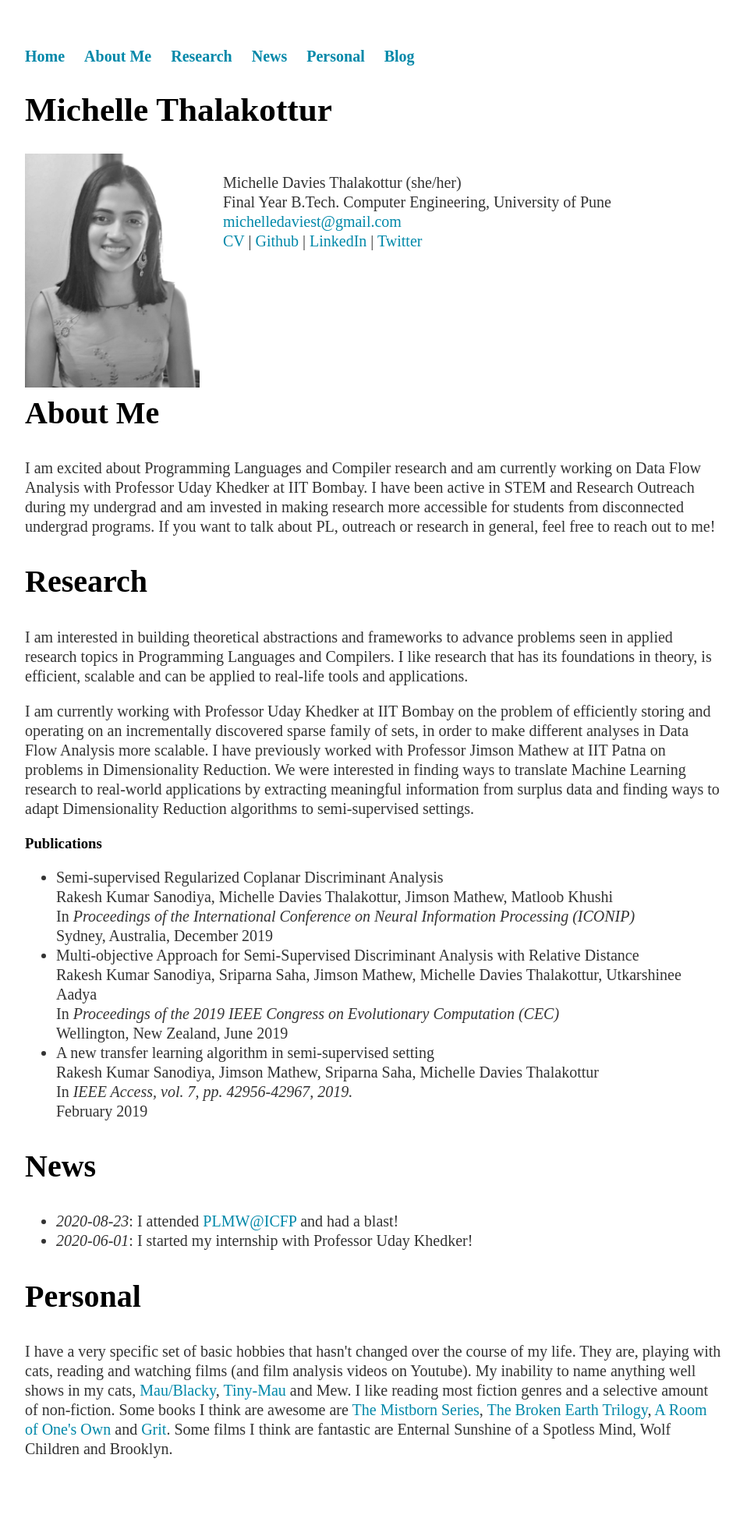
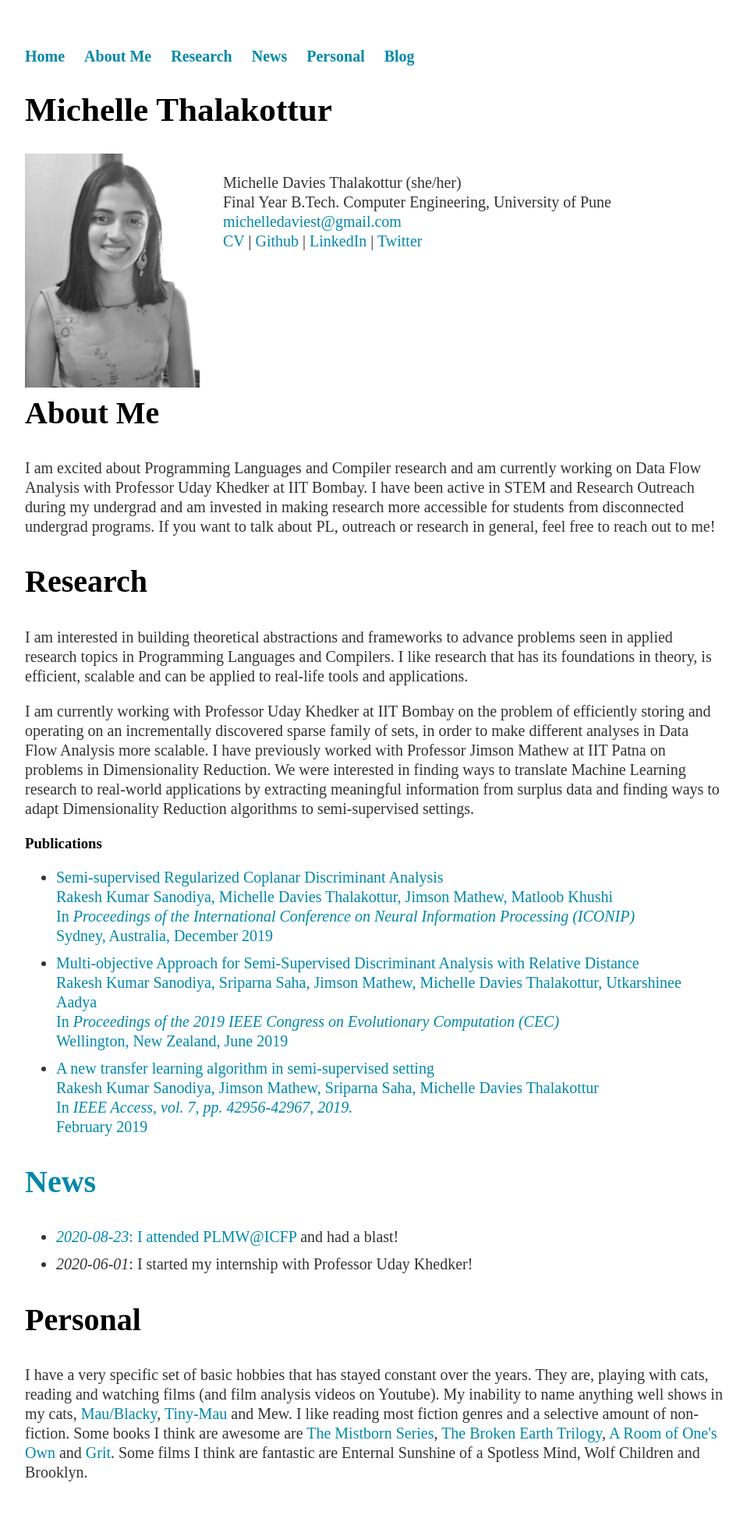
Before and after one commit to michelledaviest/michelledaviest.github.io, a Jekyll site: the page built from index.html, in a window 1280 px wide. Shown: the whole page at 78% size, without its empty margins (160-1118 px from the left). Built offline with Jekyll 4.4.1, drawn with Linux system fonts in a browser that asks for light colours; some web fonts are replaced; before the commit the page ends 1931 px from its top, so only the background shows below that.

Commit message:
added links to papers

```diff
--- a/css/main.css
+++ b/css/main.css
@@ -5,7 +5,6 @@ body {
 	width: 70%;
 	font-size: 100%;
 	line-height: 1.5;
-	font-weight: 400;
 	font-family: 'Gentium Book Basic';
 }
 
@@ -23,13 +22,13 @@ a:hover {
 }
 
 
-h1, h2, h3, h4, p, ul {
+h1, h2, h3, h4, p, ul, ol {
 	font-family: 'Gentium Book Basic';
 	line-height: 1.25;
 }
 
 p, ul {
-	font-size: 1.25em;
+	font-size: 1.25rem;
 	color: #333;
 }
 
@@ -42,15 +41,15 @@ h2, .h2 {
 }
 
 h3. .h3 {
-	font-size: 2em;
+	font-size: 2rem;
 }
 
 h4, .h4 {
-	font-size: 1.5em;
+	font-size: 1.5rem;
 }
 
 nav ul, footer ul {
-	font-size: 1.25em;
+	font-size: 1.25rem;
 	font-family: 'Gentium Book Basic';
 	padding: 0px;
 	list-style: none;
@@ -62,18 +61,22 @@ nav ul li, footer ul li {
 	margin-right: 20px;
 }
 
+li {
+	margin: 10px 0;
+}
+
 footer {
 	border-top: 1px solid #d5d5d5;
-	font-size: .8em;
-	line-height: 1em;
+	font-size: 0.8rem;
+	line-height: 1rem;
 	font-family: 'Gentium Book Basic';
 }
 
 /* Blog */
 ul.posts {
 	margin: 20px auto 40px;
-	font-size: 1.25em;
-	line-height: 1.25em;
+	font-size: 1.25rem;
+	line-height: 1.25rem;
 	font-family: 'Gentium Book Basic';
 }
 
--- a/index.html
+++ b/index.html
@@ -21,17 +21,17 @@ title: Michelle Thalakottur
 
 	<h3>Publications</h3>
 	<ul>
-	<li>Semi-supervised Regularized Coplanar Discriminant Analysis<br>
+	<li><a href="https://link.springer.com/chapter/10.1007/978-3-030-36802-9_22">Semi-supervised Regularized Coplanar Discriminant Analysis<a><br>
 		Rakesh Kumar Sanodiya, Michelle Davies Thalakottur, Jimson Mathew, Matloob Khushi<br>
 		In <i>Proceedings of the International Conference on Neural Information Processing (ICONIP)</i><br>
 		Sydney, Australia, December 2019<br>
 	</li>
-	<li>Multi-objective Approach for Semi-Supervised Discriminant Analysis with Relative Distance <br>
+	<li><a href="https://ieeexplore.ieee.org/document/8790027">Multi-objective Approach for Semi-Supervised Discriminant Analysis with Relative Distance<a><br>
 		Rakesh Kumar Sanodiya, Sriparna Saha, Jimson Mathew, Michelle Davies Thalakottur, Utkarshinee Aadya <br>
 		In <i>Proceedings of the 2019 IEEE Congress on Evolutionary Computation (CEC)</i><br>
 		Wellington, New Zealand, June 2019<br>
 	</li>
-	<li>A new transfer learning algorithm in semi-supervised setting<br>
+	<li><a href="https://ieeexplore.ieee.org/document/8675725">A new transfer learning algorithm in semi-supervised setting<a><br>
 		Rakesh Kumar Sanodiya, Jimson Mathew, Sriparna Saha, Michelle Davies Thalakottur<br>
 		In <i>IEEE Access, vol. 7, pp. 42956-42967, 2019.</i><br>
 		February 2019<br>
@@ -49,5 +49,5 @@ title: Michelle Thalakottur
 
 <div class="blurb" id="personalsec">
 	<h2>Personal</h2>
-	<p>I have a very specific set of basic hobbies that hasn't changed over the course of my life. They are, playing with cats, reading and watching films (and film analysis videos on Youtube). My inability to name anything well shows in my cats, <a href="personal/cats/IMG_BLACKY.jpg">Mau/Blacky</a>, <a href="personal/cats/IMG_TINY-MAU.jpg">Tiny-Mau</a> and Mew. I like reading most fiction genres and a selective amount of non-fiction. Some books I think are awesome are <a href="https://www.goodreads.com/series/40910-mistborn">The Mistborn Series</a>, <a href="https://www.goodreads.com/series/40910-mistborn">The Broken Earth Trilogy</a>, <a href="https://www.goodreads.com/book/show/18521.A_Room_of_One_s_Own">A Room of One's Own</a> and <a href="https://www.goodreads.com/book/show/27213329-grit">Grit</a>. Some films I think are fantastic are Enternal Sunshine of a Spotless Mind, Wolf Children and Brooklyn.</p>
+	<p>I have a very specific set of basic hobbies that has stayed constant over the years. They are, playing with cats, reading and watching films (and film analysis videos on Youtube). My inability to name anything well shows in my cats, <a href="personal/cats/IMG_BLACKY.jpg">Mau/Blacky</a>, <a href="personal/cats/IMG_TINY-MAU.jpg">Tiny-Mau</a> and Mew. I like reading most fiction genres and a selective amount of non-fiction. Some books I think are awesome are <a href="https://www.goodreads.com/series/40910-mistborn">The Mistborn Series</a>, <a href="https://www.goodreads.com/series/40910-mistborn">The Broken Earth Trilogy</a>, <a href="https://www.goodreads.com/book/show/18521.A_Room_of_One_s_Own">A Room of One's Own</a> and <a href="https://www.goodreads.com/book/show/27213329-grit">Grit</a>. Some films I think are fantastic are Enternal Sunshine of a Spotless Mind, Wolf Children and Brooklyn.</p>
 </div>
```
